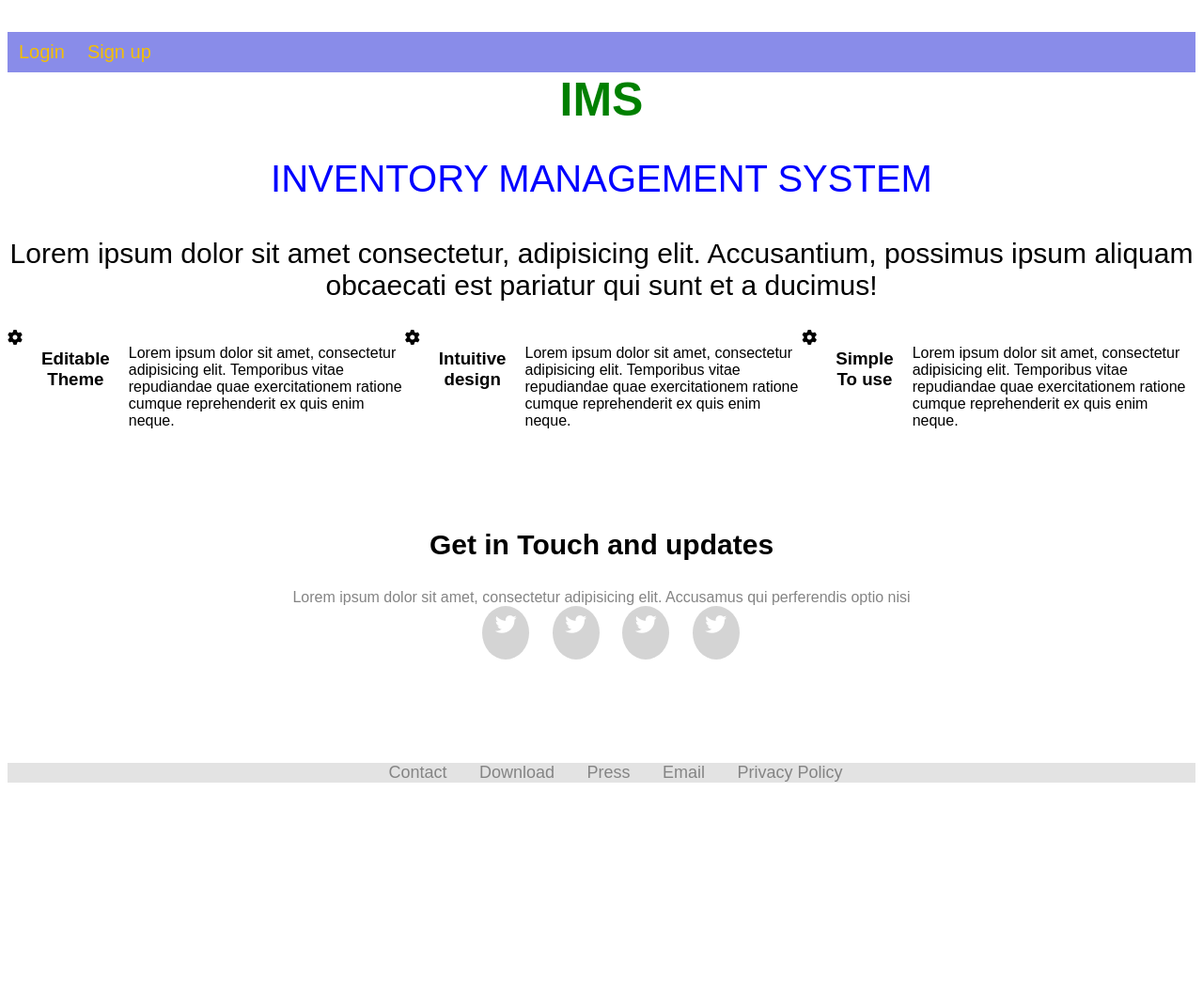
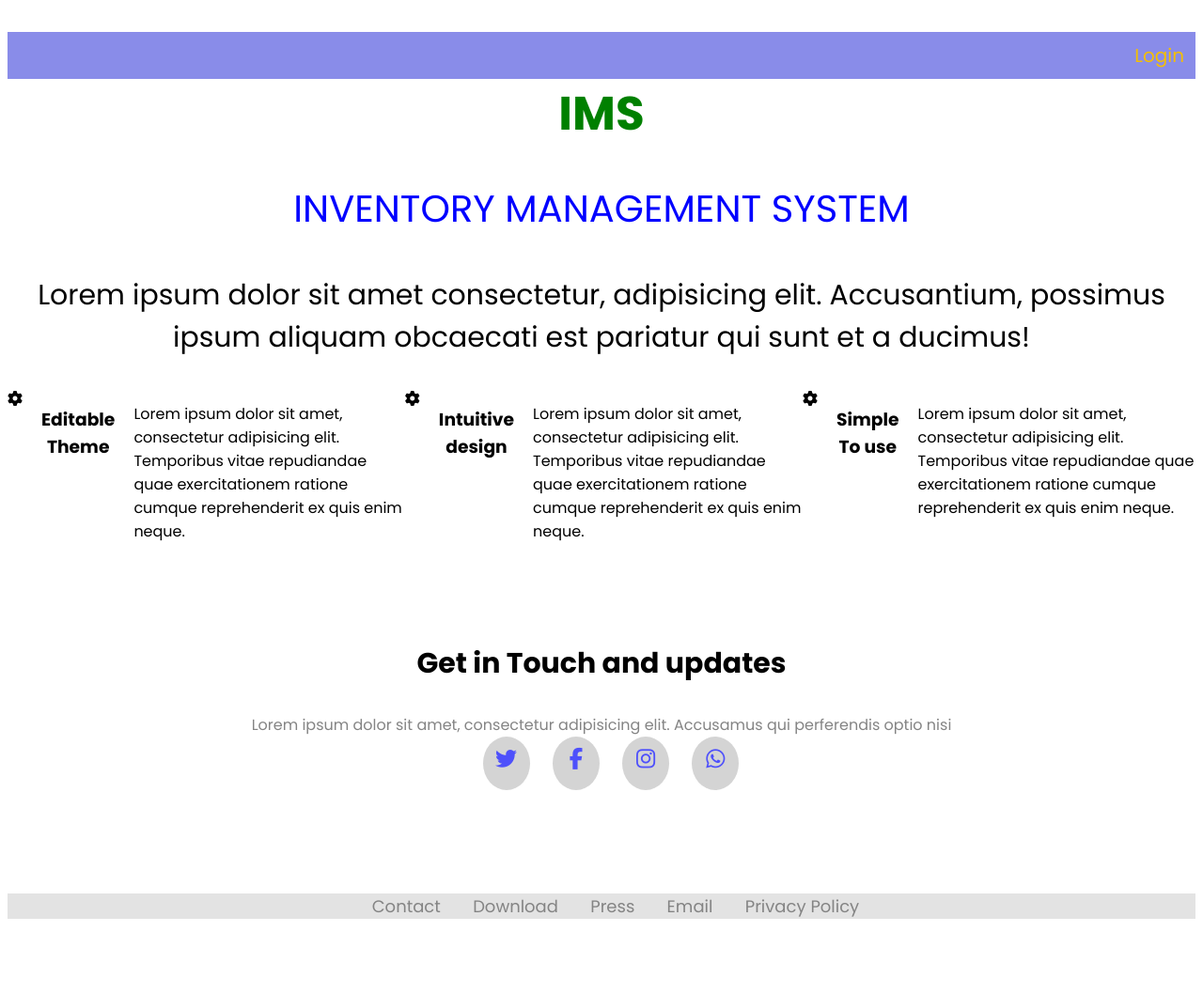
Before and after one commit to Abhishektharu/Inventory-management-system, a PHP site: page /homepage.php in a window 1280 px wide. Shown: the whole page at 94% size. Before the commit the page ends 833 px from the top, so only its background shows below. Run offline with PHP 8.4, Linux system fonts and the light colour scheme; some libraries are stand-ins or nearby versions.

Commit message:
fixed logout and remove signup

```diff
--- a/css/login.css
+++ b/css/login.css
@@ -2,8 +2,10 @@
 	background: url('../images/login-background.jpg') no-repeat center center fixed;
 	background-size: cover;
 } */
+@import url('https://fonts.googleapis.com/css?family=Poppins:400,500,700');
+
 body{
-	font-family: arial;
+	font-family: 'Poppins', sans-serif;
 }
 
 div.dashboard_sidebar{
@@ -202,7 +204,8 @@ div.socialIconsContainer a{
 	padding-top: 7px;
 	background: #d4d4d4;
 	border-radius: 50%;
-	color:#fff;
+	/* color:#fff; */
+	color: #4e50fb;
 	margin-left: 20px;
 	margin-left: 20px;
 }
--- a/css/sidebar.css
+++ b/css/sidebar.css
@@ -98,8 +98,8 @@ body {
     display: flex;
     justify-content: space-between;
     align-items: center;
-    /* padding: 0 30px; */
- }
+    padding: 0 30px;
+}
 
 .wrapper .section .top_navbar .hamburger a {
     font-size: 28px;
--- a/homepage.php
+++ b/homepage.php
@@ -11,12 +11,9 @@
     <link rel="stylesheet" href="css/login.css">
 </head>
 <body>
-    <div class="header" style="display: flex; float: left">
+    <div class="header" style="float: left">
         <div class="homepageContainer">
             <a href="login.php">Login</a>
-        </div>
-        <div class="homepageContainer">
-            <a href="signup.php">Sign up</a>
         </div>
     </div>
     <div class="banner">
@@ -63,9 +60,9 @@
                     <!-- socialmediaicons -->
                     <div class="socialIconsContainer">
                         <a href=""><i class="fa fa-twitter"></i></a>
-                        <a href=""><i class="fa fa-twitter"></i></a>
-                        <a href=""><i class="fa fa-twitter"></i></a>
-                        <a href=""><i class="fa fa-twitter"></i></a>
+                        <a href=""><i class="fa fa-facebook"></i></a>
+                        <a href=""><i class="fa fa-instagram"></i></a>
+                        <a href=""><i class="fa fa-whatsapp"></i></a>
                     </div>
 
 
--- a/login.php
+++ b/login.php
@@ -125,10 +125,6 @@ if ($_POST) {
                     <button type="submit" class="btn" name="login">Login</button>
                 </div>
 
-               <div class="signup">
-                    <p>Don't have an account?</p><a href="signup.php">Sign Up</a>
-               </div>
-
                <div class="back-login">
                     <a href="homepage.php" class="hover-back-login"> BACK</a>
                </div>
```
Also changed, not shown: css/forms.css (+0 -13 lines), css/user_add.css (+9 -5 lines), signup.php (deleted, +0 -53 lines).
